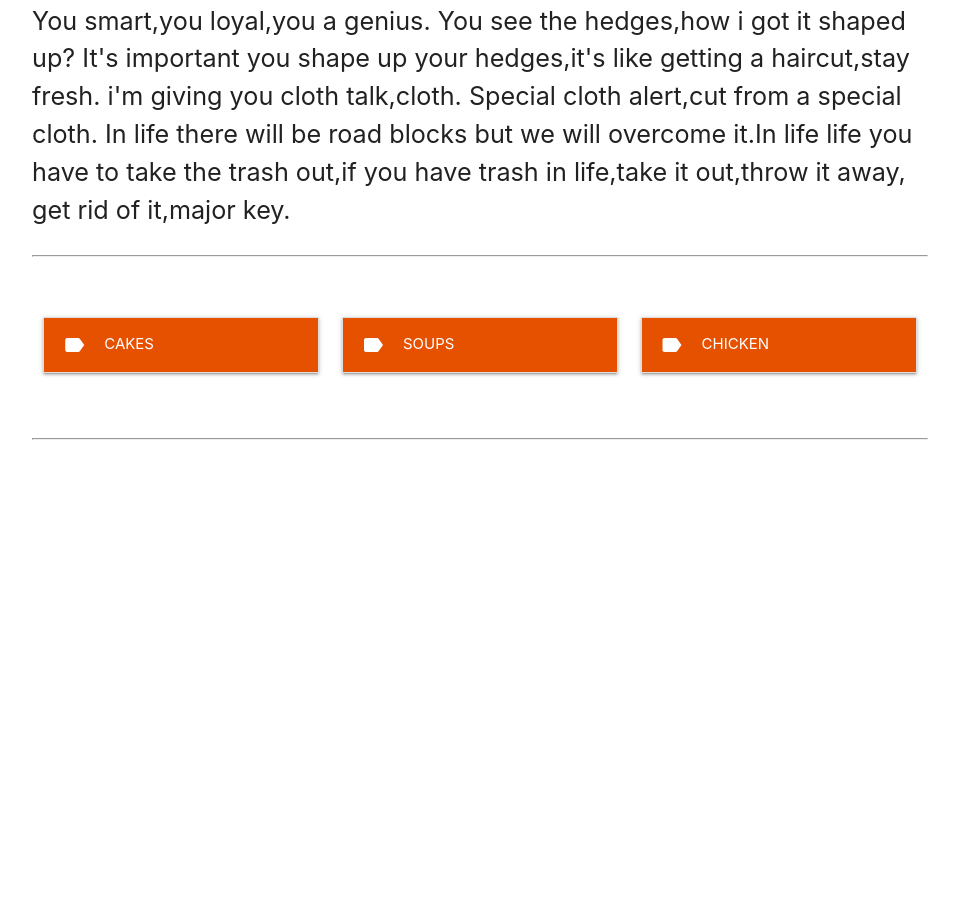
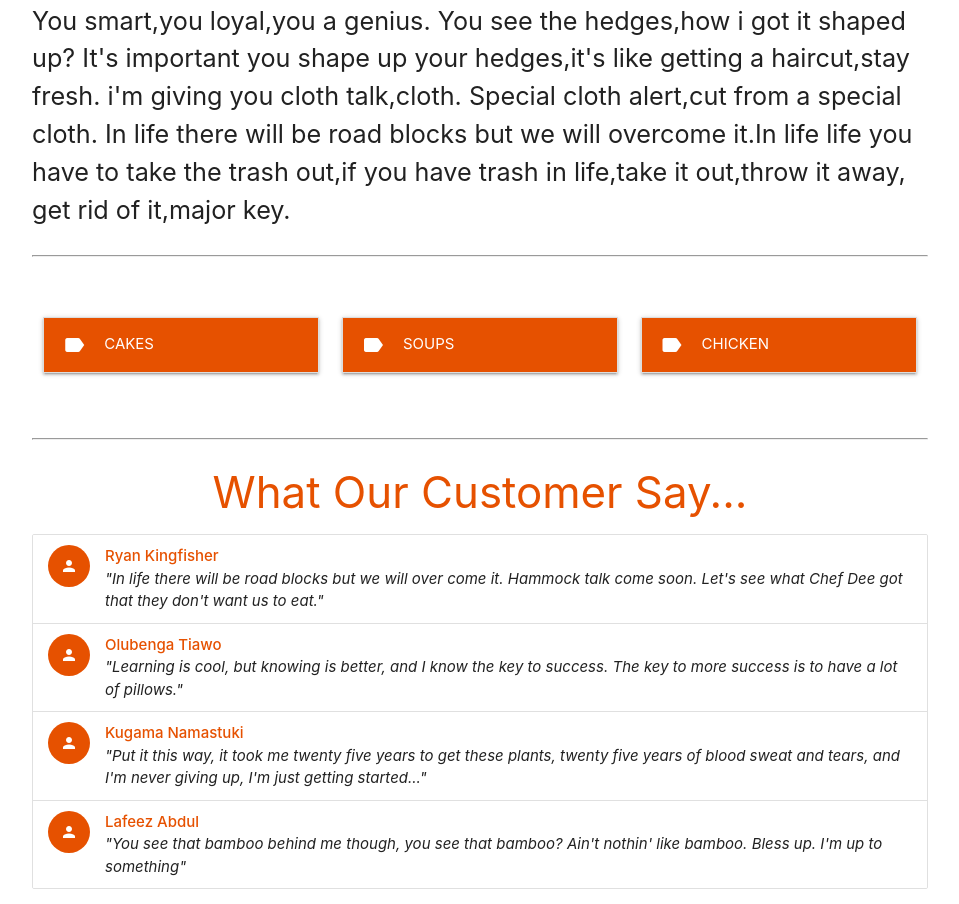
Before and after one commit to Tobe010/Recipe.com, a plain HTML site: page index.html in a window 1280 px wide. Shown: the part 604-1508 px from the top of the page, without its empty margins (160-1119 px from the left). Before the commit the page ends 1051 px from the top, so only its background shows below. Drawn offline with Linux system fonts and the light colour scheme.

Commit message:
Added customers comments

```diff
--- a/index.html
+++ b/index.html
@@ -101,7 +101,36 @@
             </div>
         </section>
         <!-- customer comments -->
-        <section></section>
+        <section>
+            <h3 class="center-align orange-text text-darken-4">
+                What Our Customer Say...
+            </h3>
+            <div class="container">
+                <ul class="collection">
+                <li class="collection-item avatar">
+                    <i class="material-icons circle orange darken-4">person</i>
+                    <strong class="orange-text text-darken-4">Ryan Kingfisher</strong>
+                    <br>
+                    <em>"In life there will be road blocks but we will over come it. Hammock talk come soon. Let's see what Chef Dee got that they don't want us to eat."</em>
+                </li>
+
+                <li class="collection-item avatar">
+                    <i class="material-icons circle orange darken-4">person</i><strong class="orange-text text-darken-4">Olubenga Tiawo</strong>
+                    <br>
+                    <em>"Learning is cool, but knowing is better, and I know the key to success. The key to more success is to have a lot of pillows."</em>
+                </li>
+                <li class="collection-item avatar">
+                    <i class="material-icons circle orange darken-4">person</i><strong class="orange-text text-darken-4">Kugama Namastuki</strong>
+                    <br>
+                    <em>"Put it this way, it took me twenty five years to get these plants, twenty five years of blood sweat and tears, and I'm never giving up, I'm just getting started..."</em>
+                </li>
+                <li class="collection-item avatar">
+                    <i class="material-icons circle orange darken-4">person</i><strong class="orange-text text-darken-4">Lafeez Abdul</strong>
+                    <br>
+                    <em>"You see that bamboo behind me though, you see that bamboo? Ain't nothin' like bamboo. Bless up. I'm up to something"</em>
+                </li>
+            </div>
+        </section>
         <!-- cakes -->
         <section></section>
         <!-- soups -->
```
